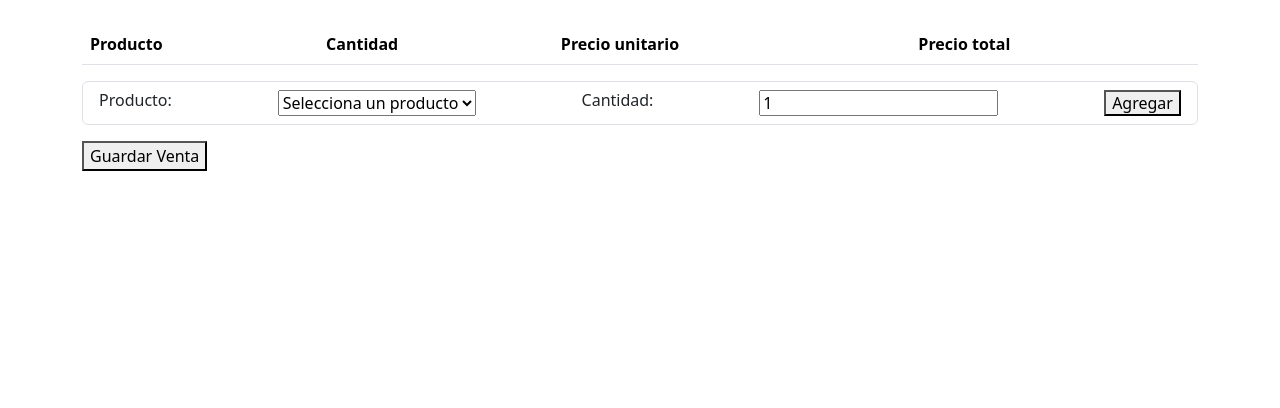
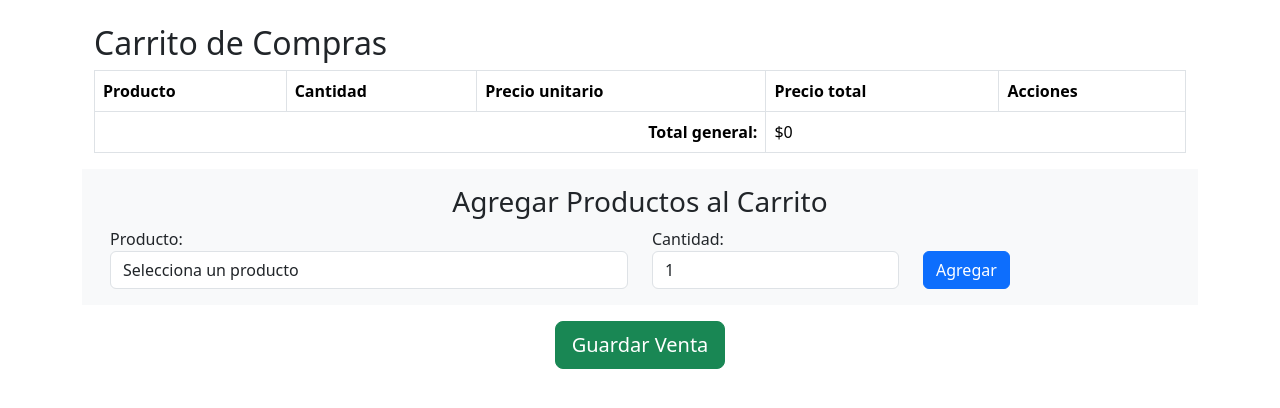
Before and after one commit to DSantiagoHerrera/Marktech.py, a Django app: page /home/venta in a window 1280 px wide. Shown: the part 56-464 px from the top of the page. Run offline with Django 5.2, Linux system fonts and the light colour scheme; data that the repository does not hold is empty.

Commit message:
Update gestionVenta.html

```diff
--- a/home/templates/home/gestionVenta.html
+++ b/home/templates/home/gestionVenta.html
@@ -2,40 +2,69 @@
 
 {% block body %}
 </h4>
-<div id="tablaProductos">
-    <table class="table">
-        <thead>
+<div class="container">
+    <h2>Carrito de Compras</h2>
+    <div id="tablaProductos" class="table-responsive">
+        <form method="post" action="{% url 'guardar_venta' %}">
+            {% csrf_token %}
+        <table class="table table-bordered">
+            <thead class="thead-dark">
                 <tr>
                     <th scope="col">Producto</th>
                     <th scope="col">Cantidad</th>
                     <th scope="col">Precio unitario</th>
                     <th scope="col">Precio total</th>
+                    <th scope="col">Acciones</th>
                 </tr>
             </thead>
             <tbody id="cuerpoTabla">
                 <!-- Aquí se agregarán las filas de la tabla dinámicamente -->
             </tbody>
+            <tfoot>
+                <tr>
+                    <td colspan="3" align="right"><strong>Total general:</strong></td>
+                    <td id="totalGeneral" colspan="2">$0</td>
+                </tr>
+            </tfoot>
         </table>
     </div>
-<ul class="list-group mb-3">
-    <li class="list-group-item d-flex justify-content-between lh-sm">
+    <div class="row bg-light p-3 mb-3">
+        <h3><center>Agregar Productos al Carrito</center></h3>
+        <div class="col-md-6">
+            <div class="form-group">
                 <label for="txtProductos">Producto:</label>
-        <select id="txtProductos">
+                <select id="txtProductos" class="form-control">
                     <option value="">Selecciona un producto</option>
                     {% for p in producto %}
                     <option value="{{ p.codigo }}" data-precio="{{ p.precio }}">{{ p.nombre }}</option>
                     {% endfor %}
                 </select>
+            </div>
+        </div>
+        <div class="col-md-3">
+            <div class="form-group">
+                <label for="cantidad">Cantidad:</label>
+                <input type="number" id="cantidad" class="form-control" min="1" value="1">
+            </div>
+        </div>
+        <div class="col-md-3 d-flex align-items-end">
+            <button type="button" onclick="agregarProducto()" class="btn btn-primary btn-block">Agregar</button>
+        </div>
+    </div>
+    <div class="text-center">
+        <button type="submit" class="btn btn-success btn-lg">Guardar Venta</button>
+    </div>
+</div>
+<script>
+    var totalGeneral = 0;
 
-        <label for="cantidad">Cantidad:</label>
-        <input type="number" id="cantidad" min="1" value="1">
-        <button type="button" onclick="agregarProducto()">Agregar</button>
-    </li>
-</ul>
-<button type="button" onclick="guardarVenta()">Guardar Venta</button>
-<script>
     function agregarProducto() {
         var selectProductos = document.getElementById("txtProductos");
+        if (selectProductos.value === "") {
+            alert("Por favor selecciona un producto.");
+            return;
+        }
+
         var codigoProducto = selectProductos.value;
         var nombreProducto = selectProductos.options[selectProductos.selectedIndex].text;
         var precioUnitario = parseFloat(selectProductos.options[selectProductos.selectedIndex].getAttribute('data-precio'));
@@ -49,14 +78,46 @@
         var precioUnitarioFormateado = precioUnitario.toLocaleString('es-MX', { style: 'currency', currency: 'MXN', minimumFractionDigits: 0 });
         var precioTotalFormateado = precioTotal.toLocaleString('es-MX', { style: 'currency', currency: 'MXN', minimumFractionDigits: 0 });
 
-        var fila = "<tr><td>" + nombreProducto + "</td><td>" + cantidad + "</td><td>" + precioUnitarioFormateado + "</td><td>" + precioTotalFormateado + "</td></tr>";
+        var cuerpoTabla = document.getElementById("cuerpoTabla");
+        var filas = cuerpoTabla.getElementsByTagName("tr");
 
-        document.getElementById("cuerpoTabla").innerHTML += fila;
+        // Verificar si el producto ya está en la tabla
+        var productoExistente = false;
+        for (var i = 0; i < filas.length; i++) {
+            var celdas = filas[i].getElementsByTagName("td");
+            if (celdas[0].textContent === nombreProducto) {
+                // Actualizar la cantidad y el precio total
+                var cantidadExistente = parseInt(celdas[1].textContent);
+                var precioTotalExistente = parseInt(celdas[3].textContent.replace("$", "").replace(",", ""));
+                var nuevaCantidad = cantidadExistente + cantidad;
+                var nuevoPrecioTotal = precioTotalExistente + precioTotal;
+                celdas[1].textContent = nuevaCantidad;
+                celdas[3].textContent = "$" + nuevoPrecioTotal.toLocaleString('es-MX', { style: 'currency', currency: 'MXN', minimumFractionDigits: 0 });
+                productoExistente = true;
+                break;
             }
-</script>
+        }
+
+        if (!productoExistente) {
+            // Agregar nueva fila
+            var fila = "<tr><td>" + nombreProducto + "</td><td>" + cantidad + "</td><td>" + precioUnitarioFormateado + "</td><td>" + precioTotalFormateado + "</td><td><button type='button' onclick='eliminarProducto(this)' class='btn btn-danger'>Eliminar</button></td></tr>";
+            cuerpoTabla.innerHTML += fila;
+        }
+
+        // Actualizar el precio total general
+        totalGeneral += precioTotal;
+        document.getElementById("totalGeneral").textContent = totalGeneral.toLocaleString('es-MX', { style: 'currency', currency: 'MXN', minimumFractionDigits: 0 });
+    }
+
+    function eliminarProducto(btn) {
+        var fila = btn.parentNode.parentNode;
+        var precioTotal = parseInt(fila.getElementsByTagName("td")[3].textContent.replace("$", "").replace(",", ""));
+        totalGeneral -= precioTotal;
+        document.getElementById("totalGeneral").textContent = "$" + totalGeneral.toLocaleString('es-MX', { style: 'currency', currency: 'MXN', minimumFractionDigits: 0 });
+        fila.parentNode.removeChild(fila);
+    }
 
 
 
-
-
+</script>
 {% endblock %}
```
Lines whose indentation alone changed are shown as unchanged.
